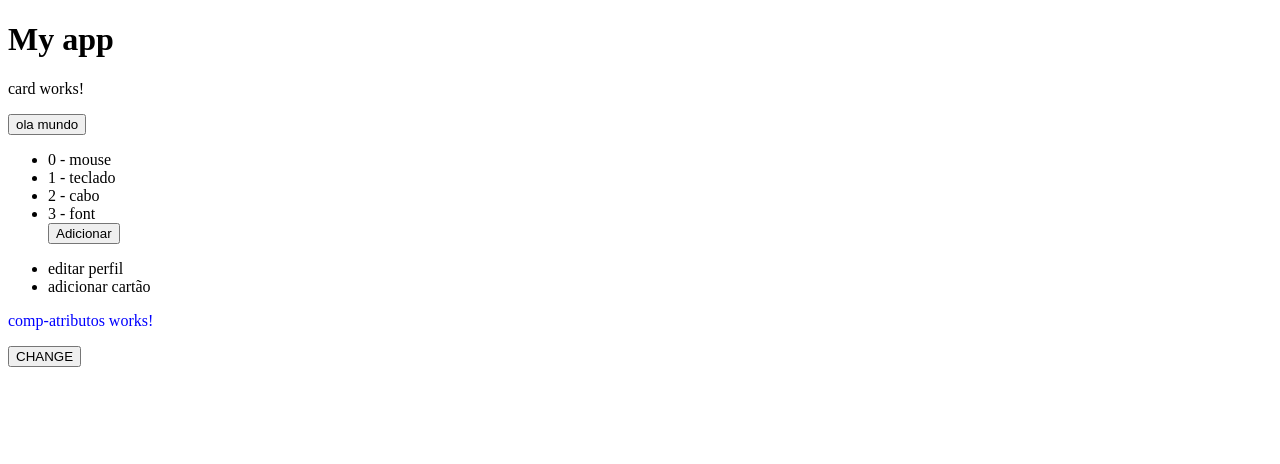
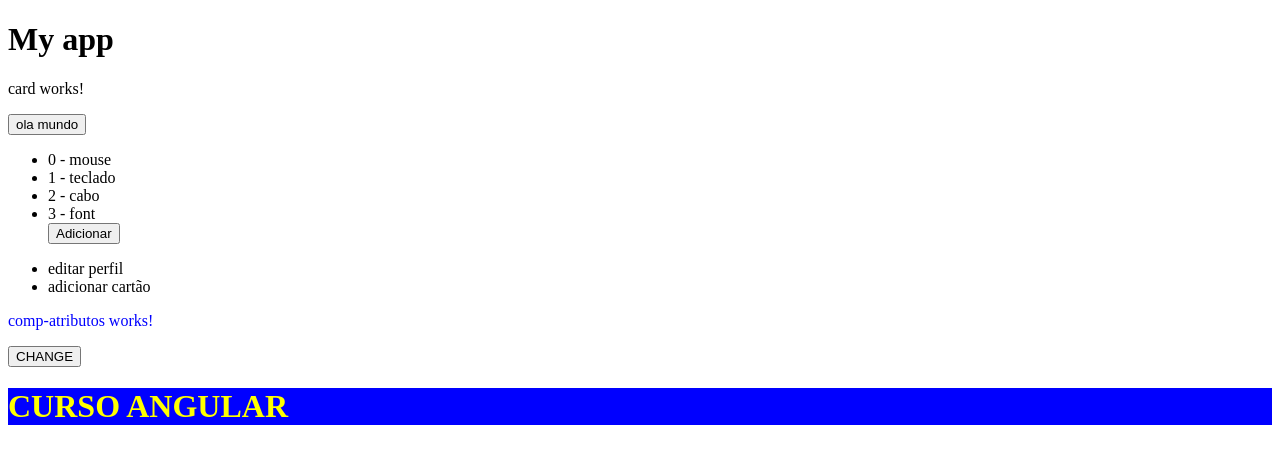
Before and after one commit to Jorge-Junior7/Desenvolvimento-Frontend-com-Angular, an Angular app in the folder Angular/Diretivas/diretivas-proj/: page / in a window 1280 px wide. Shown: the top 464 px of the page. Built offline with nearby package versions, Linux system fonts and the light colour scheme.

Commit message:
Works ngStyles

```diff
--- a/Angular/Diretivas/diretivas-proj/src/app/comp-atributos/comp-atributos.component.html
+++ b/Angular/Diretivas/diretivas-proj/src/app/comp-atributos/comp-atributos.component.html
@@ -1,2 +1,4 @@
 <p [ngClass]="estilo">comp-atributos works!</p>
 <button (click)="trocar()"> CHANGE</button>
+
+<h1 [ngStyle]="{'background':corFundo, 'color':corDaFonte}">CURSO ANGULAR</h1>
--- a/Angular/Diretivas/diretivas-proj/src/app/comp-atributos/comp-atributos.component.ts
+++ b/Angular/Diretivas/diretivas-proj/src/app/comp-atributos/comp-atributos.component.ts
@@ -7,7 +7,9 @@ import { Component, OnInit } from '@angular/core';
 })
 export class CompAtributosComponent implements OnInit {
 
-  estilo:string= "enable";
+  estilo: string= "enable";
+  corFundo: string= "blue";
+  corDaFonte: string= "yellow";
 
   constructor() { }
 
```
